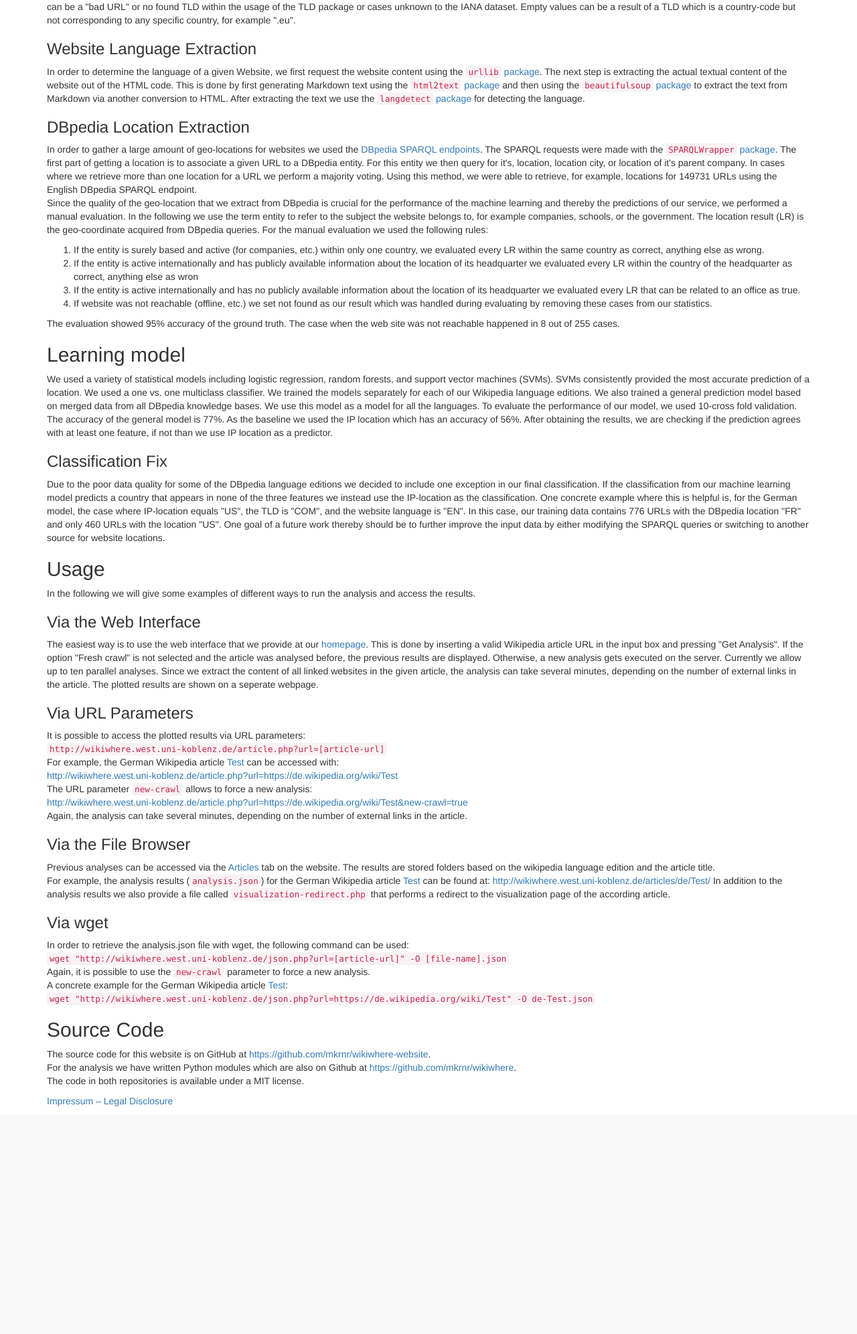
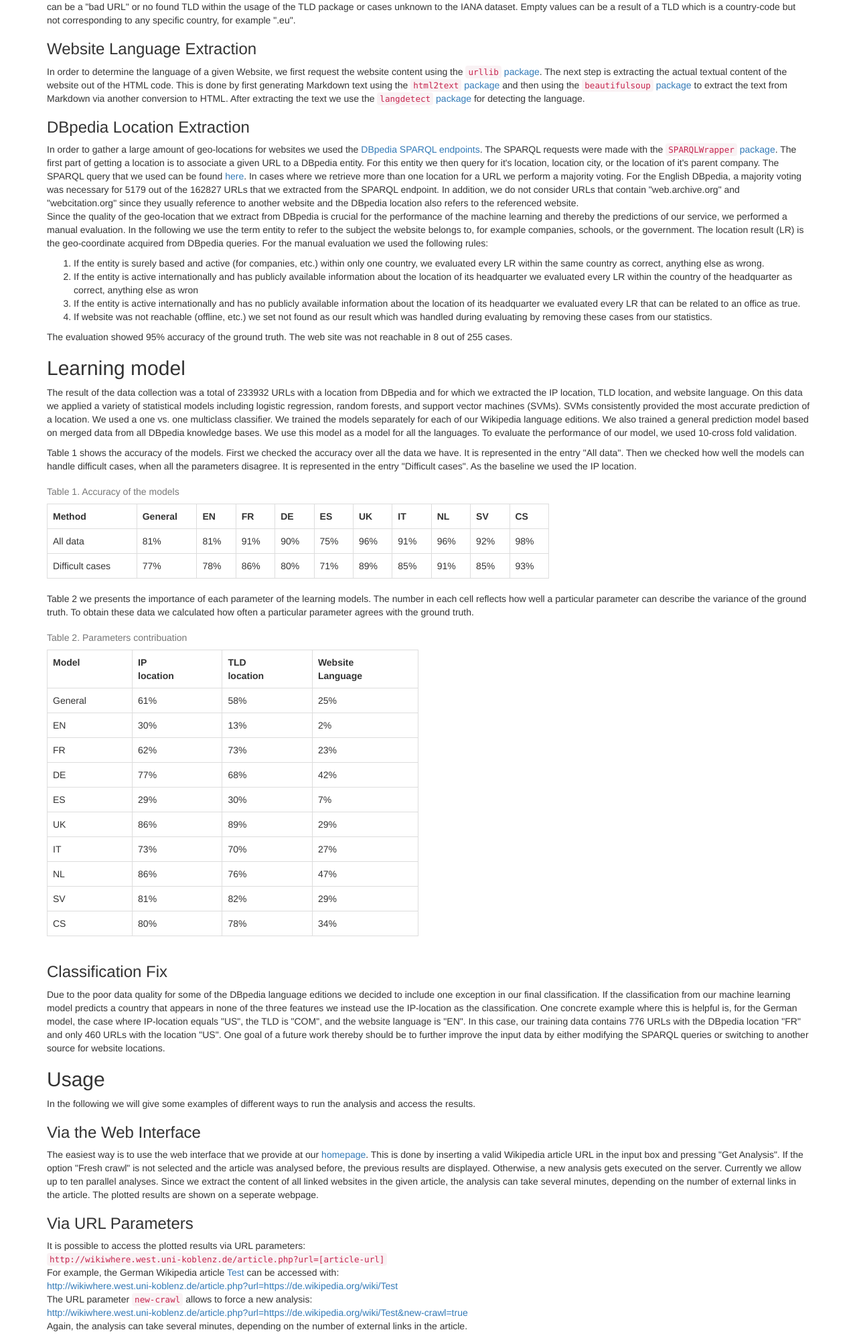
Before and after one commit to mkrnr/wikiwhere-website, a PHP site: page /about.php in a window 1280 px wide. Shown: the part 798-2790 px from the top of the page at 67% size. Before the commit the page ends 2450 px from the top, so only its background shows below. Run offline with PHP 8.4, Linux system fonts and the light colour scheme; some libraries are stand-ins or nearby versions.

Commit message:
Add accuracy information and sparql query

```diff
--- a/about.php
+++ b/about.php
@@ -81,9 +81,11 @@
         In order to gather a large amount of geo-locations for websites we used the <a href="http://dbpedia.org/sparql">DBpedia SPARQL endpoints</a>.
         The SPARQL requests were made with the <a href="https://pypi.python.org/pypi/SPARQLWrapper/1.7.6"><code>SPARQLWrapper</code> package</code></a>.
         The first part of getting a location is to associate a given URL to a DBpedia entity.
-        For this entity we then query for it's, location, location city, or location of it's parent company.
+        For this entity we then query for it's location, location city, or the location of it's parent company.
+        The SPARQL query that we used can be found <a href="http://wikiwhere.west.uni-koblenz.de/data/dbpedia-locations.rq">here</a>.
         In cases where we retrieve more than one location for a URL we perform a majority voting.
-        Using this method, we were able to retrieve, for example, locations for 149731 URLs using the English DBpedia SPARQL endpoint.
+        For the English DBpedia, a majority voting was necessary for 5179 out of the 162827 URLs that we extracted from the SPARQL endpoint.
+        In addition, we do not consider URLs that contain "web.archive.org" and "webcitation.org" since they usually reference to another website and the DBpedia location also refers to the referenced website.
 	    <p>
         Since the quality of the geo-location that we extract from DBpedia is crucial for the performance of the machine learning and thereby the predictions of our service, we performed a manual evaluation.
         In the following we use the term entity to refer to the subject the website belongs to, for example companies, schools, or the government.
@@ -104,21 +106,152 @@
           </li>
 	      </ol>
         The evaluation showed 95% accuracy of the ground truth.
-        The case when the web site was not reachable happened in 8 out of 255 cases.
+        The web site was not reachable in 8 out of 255 cases.
 	    </p>
 	    <h2>Learning model</h2>
 	    <p>
-        We used a variety of statistical models including logistic regression, random forests, and support vector machines (SVMs).
+        The result of the data collection was a total of 233932 URLs with a location from DBpedia and for which we extracted the IP location, TLD location, and website language.
+        On this data we applied a variety of statistical models including logistic regression, random forests, and support vector machines (SVMs).
         SVMs consistently provided the most accurate prediction of a location.
         We used a one vs. one multiclass classifier.
         We trained the models separately for each of our Wikipedia language editions.
         We also trained a general prediction model based on merged data from all DBpedia knowledge bases.
         We use this model as a model for all the languages.
         To evaluate the performance of our model, we used 10-cross fold validation.
-        The accuracy of the general model is 77%.
-        As the baseline we used the IP location which has an accuracy of 56%.
-	      After obtaining the results, we are checking if the prediction agrees with at least one feature, if not than we use IP location as a predictor.
       </p>
+      <p>
+        Table 1 shows the accuracy of the models. First we checked the accuracy over all the data we have.
+		    It is represented in the entry "All data".
+		    Then we checked how well the models can handle difficult cases, when all the parameters disagree.
+		    It is represented in the entry "Difficult cases".
+		    As the baseline we used the IP location.
+      </p>
+      <div class="row">
+        <div class="col-md-8 table-responsive">
+		      <table class="table table-hover table-bordered" >
+		      <caption>Table 1. Accuracy of the models</caption>
+		      	<tr>
+		      		<th>Method</th>
+		      		<th>General</th>
+		      		<th>EN</th>
+		      		<th>FR</th>
+		      		<th>DE</th>
+		      		<th>ES</th>
+		      		<th>UK</th>
+		      		<th>IT</th>
+		      		<th>NL</th>
+		      		<th>SV</th>
+		      		<th>CS</th>
+		      	</tr>
+		      	<tr>
+		      		<td>All data</td>
+		      		<td>81%</td>
+		      		<td>81%</td>
+		      		<td>91%</td>
+		      		<td>90%</td>
+		      		<td>75%</td>
+		      		<td>96%</td>
+		      		<td>91%</td>
+		      		<td>96%</td>
+		      		<td>92%</td>
+		      		<td>98%</td>
+		      	</tr>
+		      	<tr>
+		      		<td>Difficult cases</td>
+		      		<td>77%</td>
+		      		<td>78%</td>
+		      		<td>86%</td>
+		      		<td>80%</td>
+		      		<td>71%</td>
+		      		<td>89%</td>
+		      		<td>85%</td>
+		      		<td>91%</td>
+		      		<td>85%</td>
+		      		<td>93%</td>
+		      	</tr>
+		      </table>
+        </div>
+        <div class="col-md-4"></div>
+      </div>
+		  <p>
+		  Table 2 we presents the importance of each parameter of the learning models.
+		  The number in each cell reflects how well a particular parameter can describe the variance of the ground truth.
+		  To obtain these data we calculated how often a particular parameter agrees with the ground truth.
+		  </p>
+      <div class="row">
+        <div class="col-md-6 table-responsive">
+		      <table class="table table-hover table-bordered" >
+		        <caption>Table 2. Parameters contribuation</caption>
+		        	<tr>
+		        		<th>Model</th>
+		        		<th>IP<br> location</th>
+		        		<th>TLD <br>location</th>
+		        		<th>Website<br> Language</th>
+		        	</tr>
+		        	<tr>
+		        		<td>General</td>
+		        		<td>61%</td>
+		        		<td>58%</td>
+		        		<td>25%</td>
+		        	</tr>
+		        	<tr>
+		        		<td>EN</td>
+		        		<td>30%</td>
+		        		<td>13%</td>
+		        		<td>2%</td>
+		        	</tr>
+		        	<tr>
+		        		<td>FR</td>
+		        		<td>62%</td>
+		        		<td>73%</td>
+		        		<td>23%</td>
+		        	</tr>
+		        	<tr>
+		        		<td>DE</td>
+		        		<td>77%</td>
+		        		<td>68%</td>
+		        		<td>42%</td>
+		        	</tr>
+		        	<tr>
+		        		<td>ES</td>
+		        		<td>29%</td>
+		        		<td>30%</td>
+		        		<td>7%</td>
+		        	</tr>
+		        	<tr>
+		        		<td>UK</td>
+		        		<td>86%</td>
+		        		<td>89%</td>
+		        		<td>29%</td>
+		        	</tr>
+		        	<tr>
+		        		<td>IT</td>
+		        		<td>73%</td>
+		        		<td>70%</td>
+		        		<td>27%</td>
+		        	</tr>
+		        	<tr>
+		        		<td>NL</td>
+		        		<td>86%</td>
+		        		<td>76%</td>
+		        		<td>47%</td>
+		        	</tr>
+		        	<tr>
+		        		<td>SV</td>
+		        		<td>81%</td>
+		        		<td>82%</td>
+		        		<td>29%</td>
+		        	</tr>
+		        	<tr>
+		        		<td>CS</td>
+		        		<td>80%</td>
+		        		<td>78%</td>
+		        		<td>34%</td>
+		        	</tr>
+		        </table>
+        </div>
+        <div class="col-md-6"></div>
+      </div>
       <h3>Classification Fix</h3>
       <p>
         Due to the poor data quality for some of the DBpedia language editions we decided to include one exception in our final classification.
--- a/css/custom.css
+++ b/css/custom.css
@@ -65,19 +65,19 @@ table#gradient-table  {
 
 
 /* fixing the table */
-.table {
+.analysis-table {
   table-layout: fixed;
 }
 
-.table th {
+.analysis-table th {
   overflow: hidden;
   text-overflow: ellipsis;
 }
 
-.table th:nth-child(1) {
+.analysis-table th:nth-child(1) {
   width: 45%;
 }
-.table td:nth-child(1) {
+.analysis-table td:nth-child(1) {
   overflow: hidden;
   white-space: nowrap;
   text-overflow: ellipsis;
--- a/js/analysis-table.js
+++ b/js/analysis-table.js
@@ -3,7 +3,7 @@ function generateAnalysisTable(id, jsonFile) {
   d3.json(jsonFile, function (error, data){
 
     function tabulate(data, columns) {
-      var table = d3.select(id).append('table').classed("table table-bordered table-condensed table-hover",true).attr("id","analysis-table");
+      var table = d3.select(id).append('table').classed("analysis-table table table-bordered table-condensed table-hover",true).attr("id","analysis-table");
       var thead = table.append('thead');
       var	tbody = table.append('tbody');
 
```
Also changed, not shown: 2 other files.
